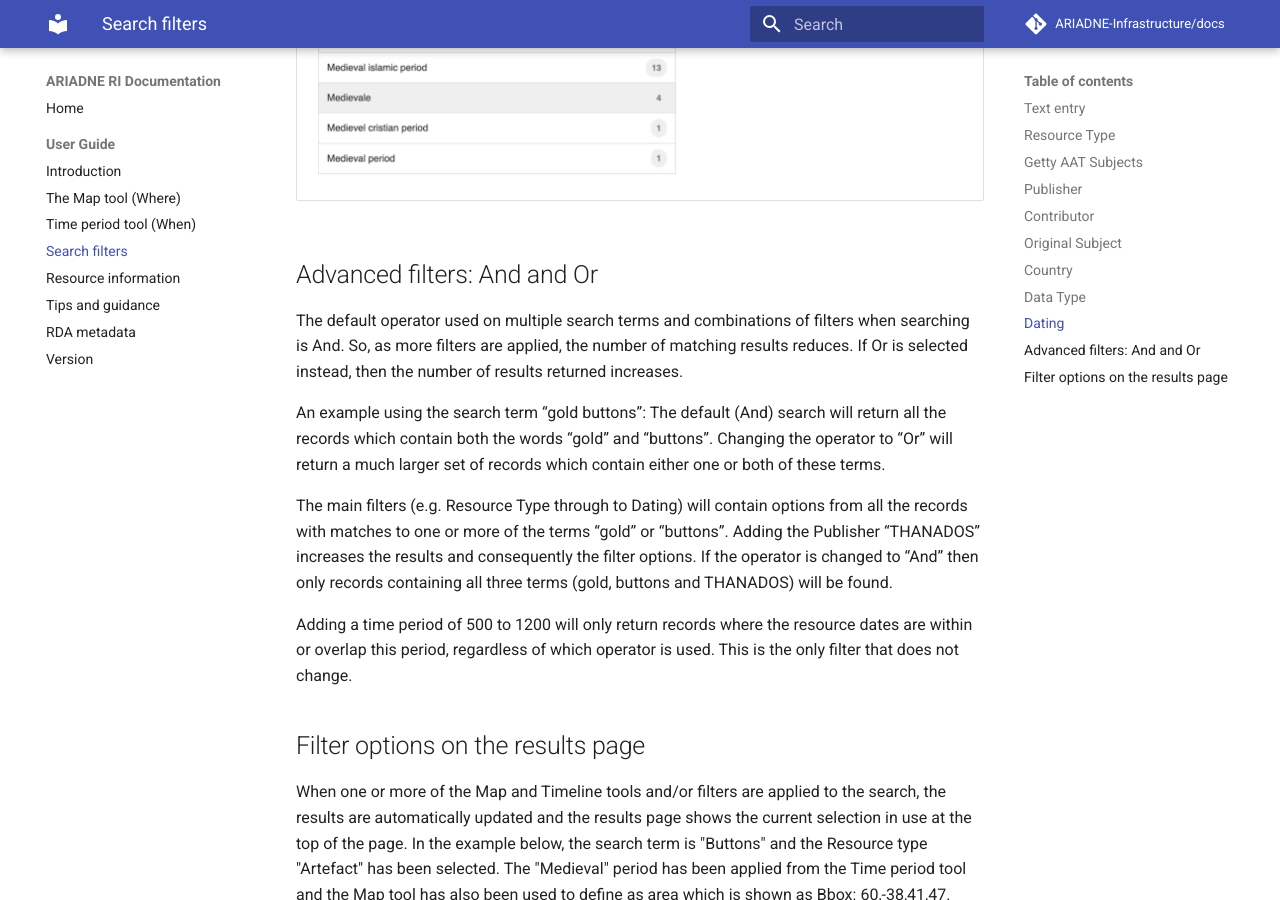
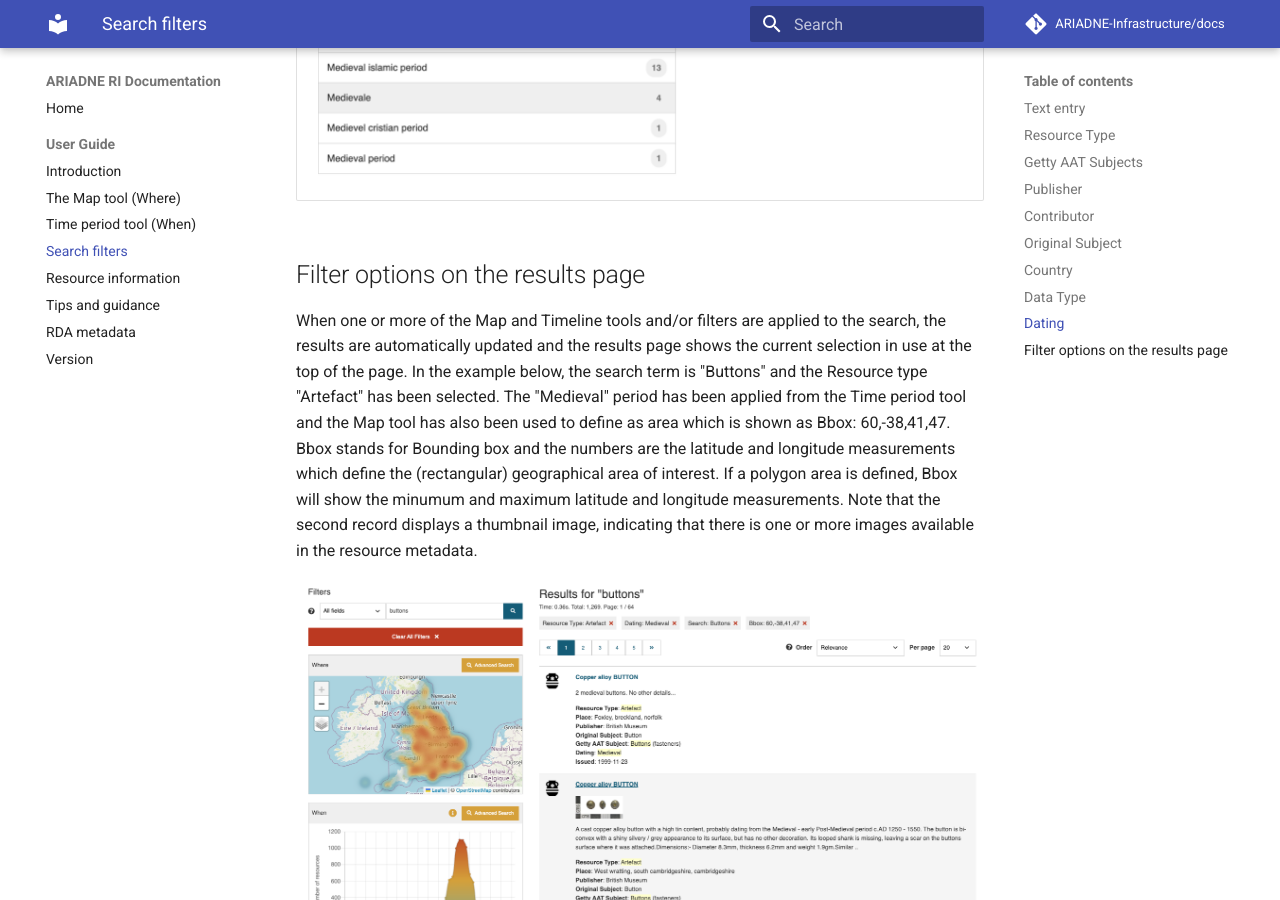
Before and after one commit to uoy-ads/hsds-data-catalogue-docs, an MkDocs documentation site: the page built from docs/Portal_User_Guide/Section-4_Search_Filters.md, in a window 1280 px wide and 900 px high, scrolled down 7800 px. Built offline with MkDocs 1.6.1 and Material for MkDocs 9.7.7, drawn with Linux system fonts in a browser that asks for light colours; comment, search, counter and statistics services are not loaded.

Commit message:
Update Section-4_Search_Filters.md

```diff
--- a/docs/Portal_User_Guide/Section-4_Search_Filters.md
+++ b/docs/Portal_User_Guide/Section-4_Search_Filters.md
@@ -81,7 +81,6 @@ Note that the “i” icon next to each name provides a short summary about the
 | ----------- | ----------- |
 |&nbsp;&nbsp;&nbsp;&nbsp;&nbsp;&nbsp;&nbsp;&nbsp;&nbsp;&nbsp;&nbsp;&nbsp;&nbsp;&nbsp;&nbsp;&nbsp;&nbsp;&nbsp;&nbsp;&nbsp;&nbsp;&nbsp;&nbsp;&nbsp;&nbsp;&nbsp;&nbsp;&nbsp;&nbsp;&nbsp;&nbsp;&nbsp;&nbsp;&nbsp;&nbsp;&nbsp;&nbsp;&nbsp;&nbsp;&nbsp;&nbsp;&nbsp;&nbsp;&nbsp;&nbsp;&nbsp;&nbsp;&nbsp;&nbsp;&nbsp;&nbsp;&nbsp;&nbsp;&nbsp;&nbsp;&nbsp;&nbsp;&nbsp;&nbsp;&nbsp;&nbsp;&nbsp;&nbsp;&nbsp;&nbsp;&nbsp;&nbsp;&nbsp;&nbsp;&nbsp;&nbsp;&nbsp;&nbsp;&nbsp;&nbsp;&nbsp;&nbsp;&nbsp;&nbsp;&nbsp;&nbsp;&nbsp;&nbsp;&nbsp;&nbsp;&nbsp;&nbsp;&nbsp;&nbsp; ![Country filter showing some options](../assets/58-Data_type_filter.png) | The Data Type refers to the structure of the resource. The great majority of resources are digital in format although there are some examples of metadata in the Catalogue which refer to physical publications. |
 
-
 ## Dating
 
 The dating filter can be viewed as a ‘catch all’ filter which works solely on the information in the ‘Dating’ field of the metadata. This is a broad category which includes named periods as well as date numerals, general terms such as ‘16th century’ and localised terms specific to regions. Rather than lose this information and make resources less findable, the Dating filter is intended to cover all the resources, some of which may not have both start and end dates or PeriodO definitions.
@@ -90,16 +89,6 @@ The dating filter can be viewed as a ‘catch all’ filter which works solely o
 | ----------- | ----------- |
 | &nbsp;&nbsp;&nbsp;&nbsp;&nbsp;&nbsp;&nbsp;&nbsp;&nbsp;&nbsp;&nbsp;&nbsp;&nbsp;&nbsp;&nbsp;&nbsp;&nbsp;&nbsp;&nbsp;&nbsp;&nbsp;&nbsp;&nbsp;&nbsp;&nbsp;&nbsp;&nbsp;&nbsp;&nbsp;&nbsp;&nbsp;&nbsp;&nbsp;&nbsp;&nbsp;&nbsp;&nbsp;&nbsp;&nbsp;&nbsp;&nbsp;&nbsp;&nbsp;&nbsp;&nbsp;&nbsp;&nbsp;&nbsp;&nbsp;&nbsp;&nbsp;&nbsp;&nbsp;&nbsp;&nbsp;&nbsp;&nbsp;&nbsp;&nbsp;&nbsp;&nbsp;&nbsp;&nbsp;&nbsp;&nbsp;&nbsp;&nbsp;&nbsp;&nbsp;&nbsp;&nbsp;&nbsp;&nbsp;&nbsp;&nbsp;&nbsp;&nbsp;&nbsp;&nbsp;&nbsp;&nbsp;&nbsp;&nbsp;&nbsp;&nbsp;&nbsp;&nbsp;&nbsp;&nbsp;&nbsp;&nbsp;&nbsp;&nbsp;&nbsp;&nbsp;![List of Dating options for text entry of "medi"](../assets/27-Dating.png) | In the example here, all matches to the first four characters “medi” entered in the text box are listed. As can be seen, there are several matches to the (intended) term of “medieval” and also a few others where different spellings or languages have been used in the original metadata. One term, Holoceno medio (Mid-Holocene) is an unintended match! |
 
-## Advanced filters: And and Or
-
-The default operator used on multiple search terms and combinations of filters when searching is And. So, as more filters are applied, the number of matching results reduces. If Or is selected instead, then the number of results returned increases.
-
-An example using the search term “gold buttons”: The default (And) search will return all the records which contain both the words “gold” and “buttons”. Changing the operator to “Or” will return a much larger set of records which contain either one or both of these terms.
-
-The main filters (e.g. Resource Type through to Dating) will contain options from all the records with matches to one or more of the terms “gold” or “buttons”. Adding the Publisher “THANADOS” increases the results and consequently the filter options. If the operator is changed to “And” then only records containing all three terms (gold, buttons and THANADOS) will be found.
-
-Adding a time period of 500 to 1200 will only return records where the resource dates are within or overlap this period, regardless of which operator is used. This is the only filter that does not change.
-
 ## Filter options on the results page
 
 When one or more of the Map and Timeline tools and/or filters are applied to the search, the results are automatically updated and the results page shows the current selection in use at the top of the page. In the example below, the search term is "Buttons" and the Resource type "Artefact" has been selected. The "Medieval" period has been applied from the Time period tool and the Map tool has also been used to define as area which is shown as Bbox: 60,-38,41,47. Bbox stands for Bounding box and the numbers are the latitude and longitude measurements which define the (rectangular) geographical area of interest. If a polygon area is defined, Bbox will show the minumum and maximum latitude and longitude measurements. Note that the second record displays a thumbnail image, indicating that there is one or more images available in the resource metadata.
```
